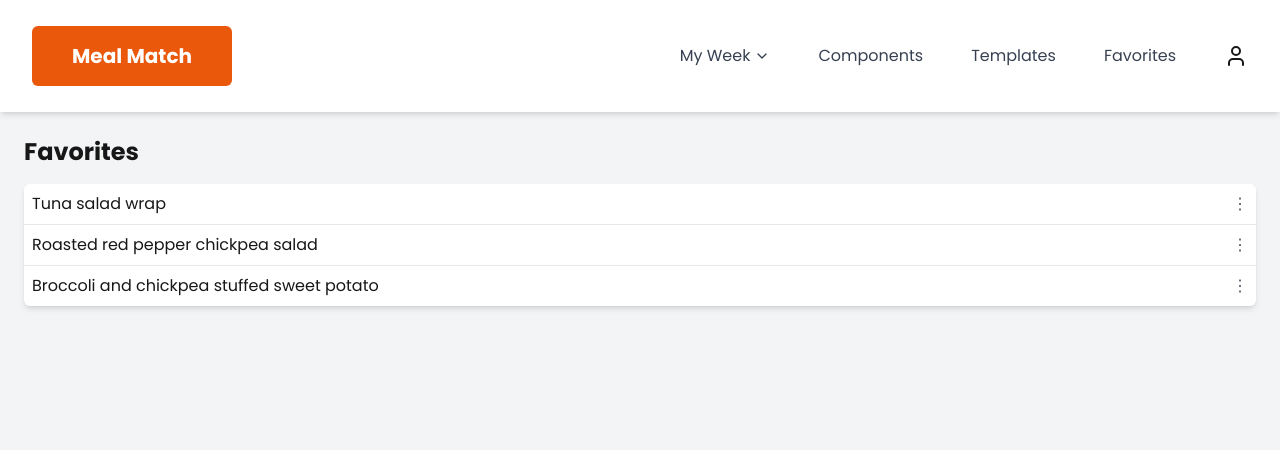
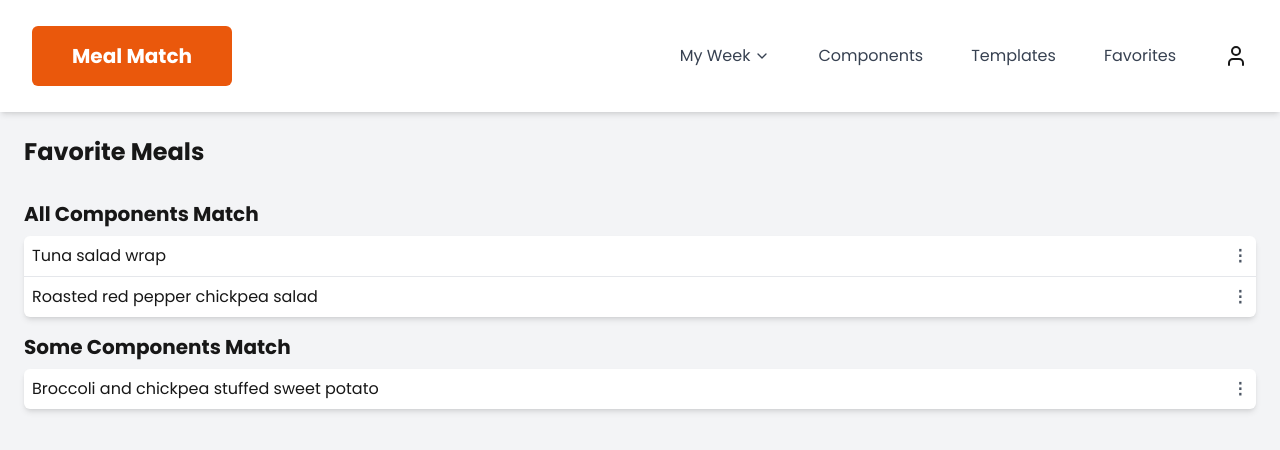
Before and after one commit to Meal-Match-Project/Meal-Match, a Next.js app in the folder meal-match/: page /favorites in a window 1280 px wide. Shown: the top 450 px of the page. Built offline with nearby package versions, Linux system fonts and the light colour scheme.

Commit message:
some changes to grid and favorites
favorites functionality:
-shows meals that match all of this weeks components, some of this week's components, none of this weeks components

grid - now allows you to add favorite meals that match all components with this week

```diff
--- a/meal-match/src/app/components/ComponentsPage.js
+++ b/meal-match/src/app/components/ComponentsPage.js
@@ -21,7 +21,18 @@ export default function ComponentsPage() {
   const [isModalOpen, setIsModalOpen] = useState(false);
   const [isAdding, setIsAdding] = useState(false);
 
-  const handleEditClick = (component) => {
+ const handleDeleteComponent = (component) => {
+    setComponents((prev) => {
+      return {
+        ...prev,
+        thisWeek: prev.thisWeek.filter(comp => comp.name !== component.name),
+        saved: prev.saved.filter(comp => comp.name !== component.name)
+      };
+    });
+    setIsModalOpen(false);
+  };
+
+ const handleEditClick = (component) => {
     setSelectedComponent(component);
     setIsAdding(false);
     setIsModalOpen(true);
@@ -32,6 +43,34 @@ export default function ComponentsPage() {
     setIsAdding(true);
     setIsModalOpen(true);
   };
+
+    // Move a component from 'thisWeek' to 'saved'
+    const handleSaveToLibrary = (component) => {
+      setComponents((prev) => {
+        // Only add if not already in saved
+        if (!prev.saved.some(comp => comp.name === component.name)) {
+          return {
+            ...prev,
+            saved: [...prev.saved, component]
+          };
+        }
+        return prev;
+      });
+    };
+
+    // Move a component from 'saved' to 'thisWeek'
+    const handleUseInWeek = (component) => {
+      setComponents((prev) => {
+        // Only add if not already in thisWeek
+        if (!prev.thisWeek.some(comp => comp.name === component.name)) {
+          return {
+            ...prev,
+            thisWeek: [...prev.thisWeek, component]
+          };
+        }
+        return prev;
+      });
+    };
 
   const handleSaveComponent = (updatedComponent) => {
     setComponents((prev) => {
@@ -50,33 +89,42 @@ export default function ComponentsPage() {
         };
       }
     });
+    setComponents((prev) => ({
+      ...prev,
+      thisWeek: prev.thisWeek.map(comp => comp.name === updatedComponent.name ? updatedComponent : comp),
+      saved: prev.saved.map(comp => comp.name === updatedComponent.name ? updatedComponent : comp)
+    }));
     setIsModalOpen(false);
   };
 
-  const handleDeleteComponent = (componentName) => {
-    setComponents((prev) => ({
-      thisWeek: prev.thisWeek.filter(comp => comp.name !== componentName),
-      saved: prev.saved.filter(comp => comp.name !== componentName)
-    }));
-  };
 
   return (
     <div className="p-6 bg-gray-100 min-h-screen">
       <h1 className="text-2xl font-bold mb-4">Components</h1>
       {['thisWeek', 'saved'].map((category) => (
-        <div key={category} className="mb-6">
+        <div key={category} className="w-3/4 mx-auto my-6">
           <h2 className="text-lg font-semibold bg-blue-100 p-2">{category === 'thisWeek' ? 'THIS WEEK' : 'SAVED'}</h2>
           <div className="bg-white shadow-md rounded-md">
             {components[category].map((component) => (
               <div key={component.name} className="flex justify-between p-2 border-b last:border-none">
                 <span>{component.name}</span>
-                <button onClick={() => handleEditClick(component)} className="text-gray-600">
+                {category === 'thisWeek' && (
+                  <button onClick={() => handleSaveToLibrary(component)} className="ml-auto px-4 py-1 mr-2 bg-orange-600 text-white rounded-md font-semibold">
+                    Save
+                  </button>
+                )}
+                {category === 'saved' && (
+                  <button onClick={() => handleUseInWeek(component)} className="ml-auto px-4 py-1 mr-2 bg-green-600 text-white rounded-md font-semibold">
+                    Use
+                  </button>
+                )}
+                <button onClick={() => handleEditClick(component)} className="text-gray-600 font-semibold">
                   &#x22EE;
                 </button>
               </div>
             ))}
-            {/* Add Component Button */}
-            {category === 'thisWeek' && (
+             {/* Add Component Button */}
+             {category === 'thisWeek' && (
               <div className="flex justify-center p-2 border-t">
                 <button onClick={handleAddClick} className="text-blue-600">
                   + Add Component
--- a/meal-match/src/app/components/ComponentsSidebar.js
+++ b/meal-match/src/app/components/ComponentsSidebar.js
@@ -1,19 +1,68 @@
-'use client';
+'use-client';
+import { useState } from 'react';
+import { useDraggable } from '@dnd-kit/core';
+import { ChevronDown } from 'lucide-react';
 
-import { useDraggable } from '@dnd-kit/core';
+export default function ComponentsSidebar({ componentNames, componentCounts, favoriteMeals }) {
+  // Filter meals that match all current components
+  const fullyAvailableMeals = favoriteMeals.filter(meal =>
+    meal.components.every((c) => componentNames.includes(c))
+  );
 
-export default function ComponentsSidebar({ componentNames, componentCounts }) {
+  // Track which sections are open
+  const [openSections, setOpenSections] = useState({
+    components: true,
+    meals: false
+  });
+
+  const toggleSection = (section) => {
+    setOpenSections((prev) => ({
+      ...prev,
+      [section]: !prev[section],
+    }));
+  };
+
   return (
     <div className="w-1/4 bg-orange-600 p-4">
-      <h2 className="text-xl text-white font-bold mb-2">Components</h2>
-      <div className="space-y-2">
-        {componentNames.map((name, index) => (
-          <DraggableComponent
-            key={name}
-            id={name}
-            count={componentCounts[index]}
-          />
-        ))}
+      {/* Components Accordion */}
+      <div
+        className="flex justify-between items-center text-white font-bold text-lg cursor-pointer mb-2"
+        onClick={() => toggleSection('components')}
+      >
+        <span>Components</span>
+        <ChevronDown className={`w-4 h-4 transition-transform ${openSections.components ? "rotate-180" : ""}`} />
+
+      </div>
+      <div
+        className={`overflow-hidden transition-all duration-300 ${
+          openSections.components ? 'max-h-96' : 'max-h-0'
+        }`}
+      >
+        <div className="space-y-2">
+          {componentNames.map((name, index) => (
+            <DraggableComponent key={name} id={name} count={componentCounts[index]} />
+          ))}
+        </div>
+      </div>
+
+      {/* Favorite Meals Accordion */}
+      <div
+        className="flex justify-between items-center text-white font-bold text-lg cursor-pointer mt-4 mb-2"
+        onClick={() => toggleSection('meals')}
+      >
+        <span>Favorite Meals</span>
+        <ChevronDown className={`w-4 h-4 transition-transform ${openSections.meals ? "rotate-180" : ""}`} />
+      </div>
+      <div
+        className={`overflow-hidden transition-all duration-300 ${
+          openSections.meals ? 'max-h-96' : 'max-h-0'
+        }`}
+      >
+        <div className="space-y-2">
+          {fullyAvailableMeals.map((meal) => (
+            <DraggableMeal key={meal.name} meal={meal} />
+          ))}
+        </div>
       </div>
     </div>
   );
@@ -21,7 +70,7 @@ export default function ComponentsSidebar({ componentNames, componentCounts }) {
 
 function DraggableComponent({ id, count }) {
   const { attributes, listeners, setNodeRef } = useDraggable({ id });
-  const isDepleted = count === 0;
+  const depleted = count === 0;
 
   return (
     <div
@@ -29,7 +78,7 @@ function DraggableComponent({ id, count }) {
       {...listeners}
       {...attributes}
       className={`p-2 rounded shadow-md cursor-grab ${
-        isDepleted ? 'bg-orange-300 cursor-not-allowed' : 'bg-white'
+        depleted ? 'bg-orange-300 cursor-not-allowed' : 'bg-white'
       }`}
     >
       <div className="flex justify-between items-center">
@@ -39,3 +88,18 @@ function DraggableComponent({ id, count }) {
     </div>
   );
 }
+
+function DraggableMeal({ meal }) {
+  const { attributes, listeners, setNodeRef } = useDraggable({ id: `meal-${meal.name}` });
+
+  return (
+    <div
+      ref={setNodeRef}
+      {...listeners}
+      {...attributes}
+      className="p-2 rounded shadow-md cursor-grab bg-white"
+    >
+      {meal.name}
+    </div>
+  );
+}
--- a/meal-match/src/app/components/FavoriteMeals.js
+++ b/meal-match/src/app/components/FavoriteMeals.js
@@ -3,12 +3,15 @@
 import { useState } from 'react';
 import FavoritesModal from '@/app/components/modals/FavoritesModal';
 
-export default function FavoriteMeals() {
-  const [favorites, setFavorites] = useState([
+export default function FavoriteMeals({ weeklyComponents, onAddMeal }) {
+  const [favorites, setFavorites] = useState(() => {
+    const initial = [
       { name: 'Tuna salad wrap', components: ['Crepes', 'Mashed sweet potato', 'Tuna salad', 'Baby spinach'], toppings: ['Roasted red pepper', 'Cucumber']},
       { name: 'Roasted red pepper chickpea salad', components: ['Crisped chickpeas', 'Balsamic vinaigrette', 'Pickled red onions', 'Baby spinach'], toppings: ['Roasted red pepper', 'Diced cucumber', 'Feta']},
       { name: 'Broccoli and chickpea stuffed sweet potato', components: ['Baked sweet potato', 'Roasted broccoli', 'Crisped chickpeas'], toppings: ['Pickled red onions', 'Feta', 'Tahini']}
-    ]);
+    ];
+    return initial.map(meal => ({ ...meal, rank: getMealRank(meal, weeklyComponents) }));
+  });
 
   const [selectedMeal, setSelectedMeal] = useState(null);
   const [isModalOpen, setIsModalOpen] = useState(false);
@@ -26,29 +29,76 @@ export default function FavoriteMeals() {
   };
 
   const handleDeleteMeal = (mealName) => {
-    setComponents((prev) =>
+    setFavorites((prev) =>
       prev.filter(meal => meal.name !== mealName)
     );
+    setIsModalOpen(false);
   };
+
+  function getMealRank(meal, weeklyComponents) {
+    const intersectionCount = meal.components.filter(c => weeklyComponents.includes(c)).length;
+    if (intersectionCount === meal.components.length) return 2;  // all
+    if (intersectionCount > 0) return 1;                        // some
+    return 0;                                                   // none
+  }
+
+  const allMatches = favorites.filter((meal) => meal.rank === 2);
+  const someMatches = favorites.filter((meal) => meal.rank === 1);
+  const noMatches = favorites.filter((meal) => meal.rank === 0);
 
   return (
     <div className="p-6 bg-gray-100 min-h-screen">
-      <h1 className="text-2xl font-bold mb-4">Favorites</h1>
-      {favorites.length > 0 && (
-        <div className="mb-6">
-          <div className="bg-white shadow-md rounded-md">
-            {favorites.map((meal) => (
+      <h1 className="text-2xl font-bold mb-8">Favorite Meals</h1>
+
+      {/* All Components Match */}
+      {allMatches.length > 0 && (
+        <>
+          <h2 className="text-xl font-semibold mb-2">All Components Match</h2>
+          <div className="bg-white shadow-md rounded-md mb-4">
+            {allMatches.map((meal) => (
               <div key={meal.name} className="flex justify-between p-2 border-b last:border-none">
                 <span>{meal.name}</span>
-                <button onClick={() => handleEditClick(meal)} className="text-gray-600">
+                <button onClick={() => handleEditClick(meal)} className="text-gray-600 font-semibold">
                   &#x22EE;
                 </button>
               </div>
             ))}
           </div>
-        </div>
+        </>
       )}
 
+      {/* Some Components Match */}
+      {someMatches.length > 0 && (
+        <>
+          <h2 className="text-xl font-semibold mb-2">Some Components Match</h2>
+          <div className="bg-white shadow-md rounded-md mb-4">
+            {someMatches.map((meal) => (
+              <div key={meal.name} className="flex justify-between p-2 border-b last:border-none">
+                <span>{meal.name}</span>
+                <button onClick={() => handleEditClick(meal)} className="text-gray-600 font-semibold">
+                  &#x22EE;
+                </button>
+              </div>
+            ))}
+          </div>
+        </>
+      )}
+      {/* No Components Match */}
+      {noMatches.length > 0 && (
+        <>
+          <h2 className="text-xl font-semibold mb-2">No Components Match</h2>
+          <div className="bg-white shadow-md rounded-md mb-4">
+            {noMatches.map((meal) => (
+              <div key={meal.name} className="flex justify-between p-2 border-b last:border-none">
+                <span>{meal.name}</span>
+                <button onClick={() => handleEditClick(meal)} className="text-gray-600 font-semibold">
+                  &#x22EE;
+                </button>
+              </div>
+            ))}
+          </div>
+        </>
+      )}
       {isModalOpen && (
         <div className="relative">
           <FavoritesModal
@@ -56,6 +106,8 @@ export default function FavoriteMeals() {
             onSave={handleSaveMeal}
             onDelete={handleDeleteMeal}
             onClose={() => setIsModalOpen(false)}
+            weeklyComponents={weeklyComponents}
+            onAddMeal={onAddMeal}
           />
         </div>
       )}
--- /dev/null
+++ b/meal-match/src/app/components/FavoritesParent.js
@@ -0,0 +1,21 @@
+'use client';
+import { useState } from 'react';
+import FavoriteMeals from './FavoriteMeals';
+
+export default function FavoritesParent() {
+    const [weeklyComponents, setWeeklyComponents] = useState([
+        // Example: This should reflect the components actually planned for the week
+        'Crepes', 'Mashed sweet potato', 'Tuna salad', 'Baby spinach',
+        'Crisped chickpeas', 'Balsamic vinaigrette', 'Pickled red onions'
+      ]);
+
+      function handleAddToWeeklyPlan(components) {
+        components = components.filter(comp => !weeklyComponents.includes(comp));
+        setWeeklyComponents((prev) => [...prev, ...components]);
+      }
+
+
+    return(
+        <FavoriteMeals weeklyComponents={weeklyComponents} onAddMeal={handleAddToWeeklyPlan} />
+    )
+  }
--- a/meal-match/src/app/components/LoggedInNav.js
+++ b/meal-match/src/app/components/LoggedInNav.js
@@ -18,7 +18,7 @@ export default function Navbar() {
 
   return (
     <nav className="bg-white shadow-md sticky top-0 z-50">
-      <div className="max-w-7xl mx-auto py-6 px-4 sm:px-6 lg:px-8">
+      <div className="max-w-10xl mx-auto py-6 px-4 sm:px-6 lg:px-8">
         <div className="flex justify-between h-16 items-center">
           <div className="flex items-center">
             <span className="text-xl font-bold bg-orange-600 text-white px-10 py-4 rounded-md">
--- a/meal-match/src/app/components/modals/ComponentModal.js
+++ b/meal-match/src/app/components/modals/ComponentModal.js
@@ -119,7 +119,7 @@ export default function ComponentModal({ component, onSave, onDelete, onClose, i
                     Cancel
                 </button>
                 <button onClick={() => { onSave(editedComponent); setIsEditing(false); }} className="bg-green-600 hover:bg-green-700 text-white px-4 py-2 rounded-md transition">
-                    Save
+                    Add
                 </button>
                 </>
             )}
--- a/meal-match/src/app/favorites/page.js
+++ b/meal-match/src/app/favorites/page.js
@@ -1,12 +1,13 @@
 import FavoriteMeals from "@/app/components/FavoriteMeals";
 import LoggedInNav from "@/app/components/LoggedInNav";
+import FavoritesParent from "../components/FavoritesParent";
 
 export default function Favorites() {
     return(
         <>
             <LoggedInNav />
             <main className="relative">
-                <FavoriteMeals />
+                <FavoritesParent />
             </main>
 
         </>
```
Also changed, not shown: meal-match/src/app/components/MealGrid.js (+9 -6 lines), meal-match/src/app/components/MealPlanner.js (+55 -3 lines), meal-match/src/app/components/modals/FavoritesModal.js (+26 -7 lines).
